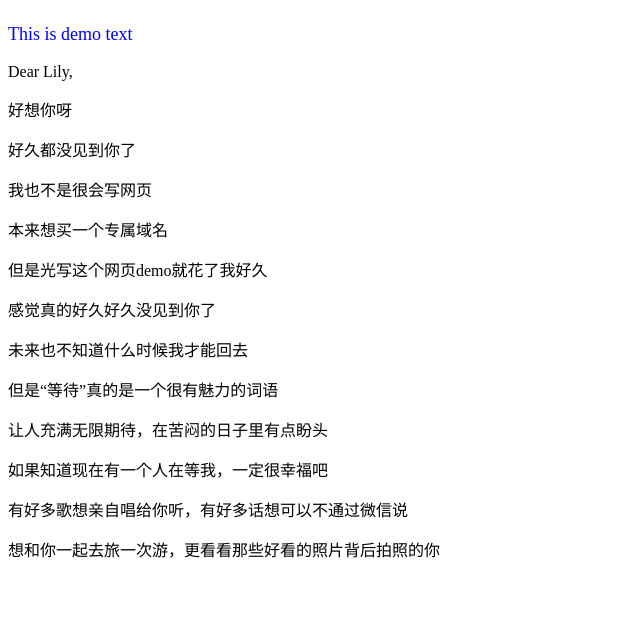
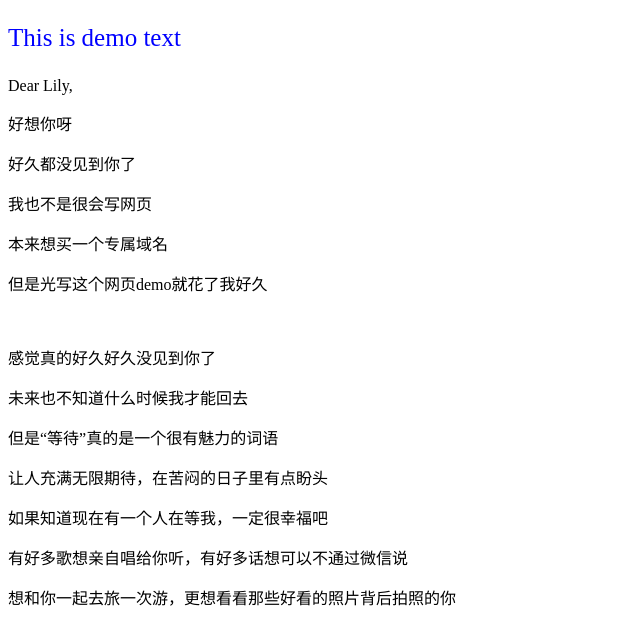
Before and after one commit to hanzining/hanzining.github.io, a plain HTML site: page index.html in a window 1280 px wide. Shown: the part 58-702 px from the top of the page, without its empty margins (0-640 px from the left). Drawn offline with Linux system fonts and the light colour scheme.

Commit message:
Update index.html

```diff
--- a/index.html
+++ b/index.html
@@ -1,5 +1,5 @@
 <h1 style="color:#69b3a2;font-size:40px;">From HZN: </h1>
-<p style="color:blue;font-size:18px;">This is demo text</p>
+<p style="color:blue;font-size:25px;">This is demo text</p>
 
 <p>Dear Lily,</p>
 <p> 好想你呀 </p>
@@ -7,11 +7,11 @@
 <p> 我也不是很会写网页 </p>
 <p> 本来想买一个专属域名 </p>
 <p> 但是光写这个网页demo就花了我好久 </p>
-
+<p>&nbsp;</p>
 <p> 感觉真的好久好久没见到你了 </p>
 <p> 未来也不知道什么时候我才能回去 </p>
 <p> 但是“等待”真的是一个很有魅力的词语 </p>
 <p> 让人充满无限期待，在苦闷的日子里有点盼头 </p>
 <p> 如果知道现在有一个人在等我，一定很幸福吧 </p>
 <p> 有好多歌想亲自唱给你听，有好多话想可以不通过微信说 </p>
-<p> 想和你一起去旅一次游，更看看那些好看的照片背后拍照的你 </p>
+<p> 想和你一起去旅一次游，更想看看那些好看的照片背后拍照的你 </p>
```
